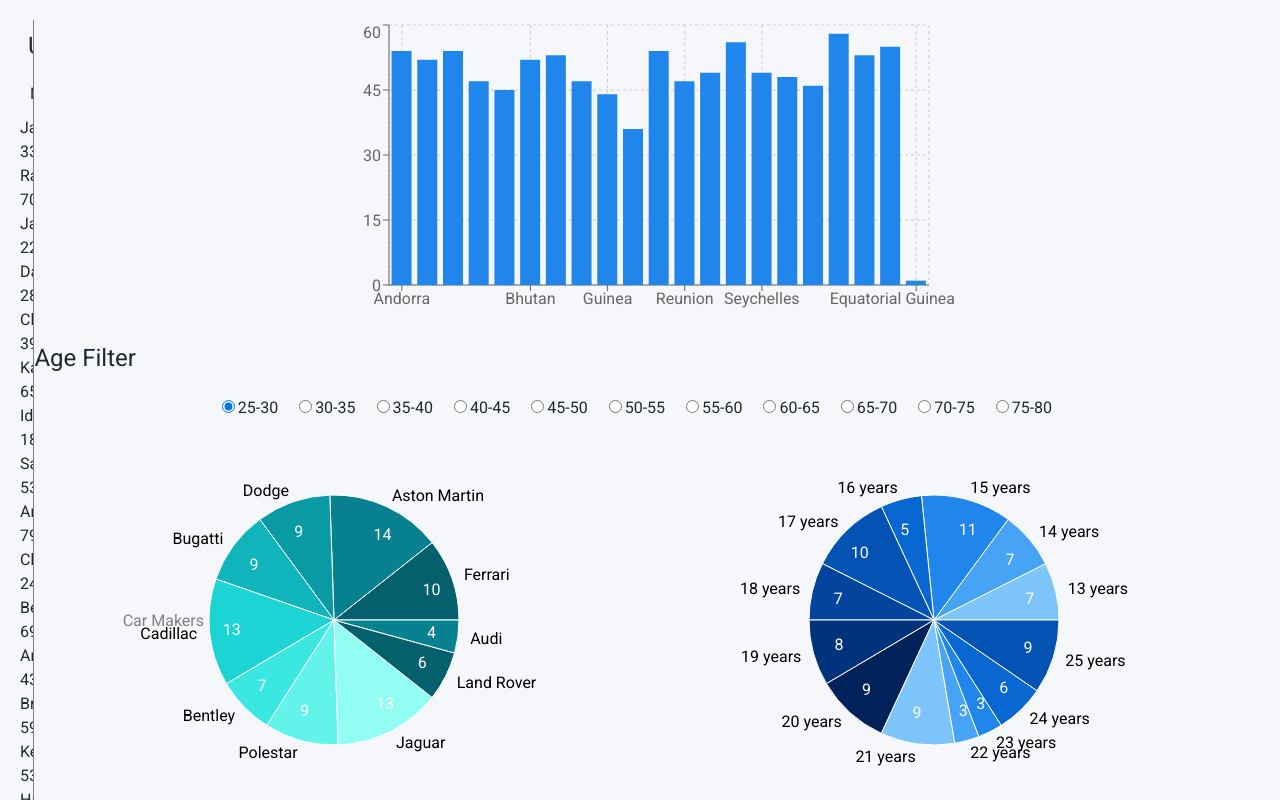
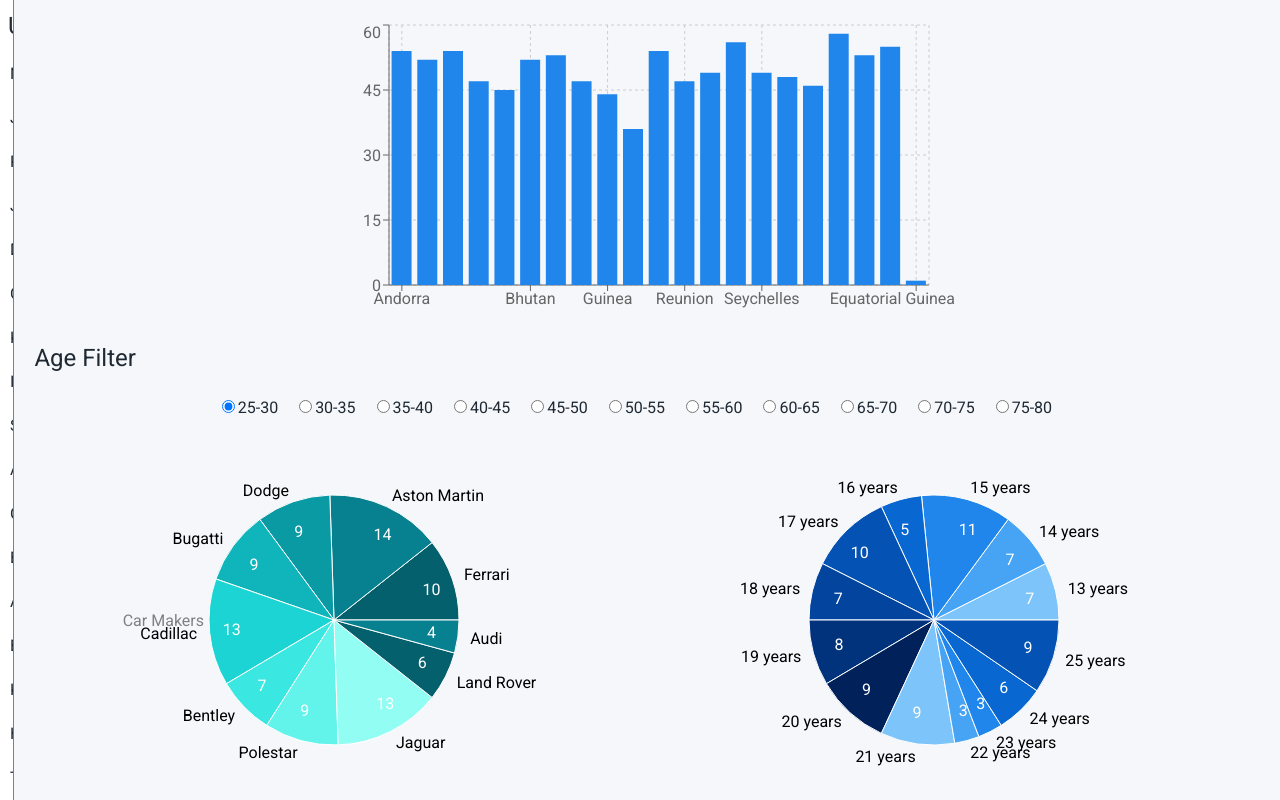
Before and after one commit to kenizaya/z-react-assignment, a React (Vite) app: page / in a window 1280 px wide. Shown: the top 800 px of the page. Built offline with nearby package versions, Linux system fonts and the light colour scheme.

Commit message:
Update UI

```diff
--- a/src/App.jsx
+++ b/src/App.jsx
@@ -7,10 +7,10 @@
 
 const App = () => {
   return (
-    <div style={{ width: '98vw', padding: '20px' }}>
+    <div style={{ width: '98vw' }}>
       <div style={{ display: 'flex' }}>
         <UserSidebar users={users} onUserClick={() => {}} />
-        <div>
+        <div style={{ padding: '20px' }}>
           <div
             style={{
               display: 'flex',
--- a/src/components/UserSidebar/UserSidebar.jsx
+++ b/src/components/UserSidebar/UserSidebar.jsx
@@ -34,8 +34,15 @@
         rowIndex={index}
       >
         <div
-          className={styles['user-left-sidebar']}
-          style={style}
+          // className={styles['user-left-sidebar']}
+          style={{
+            fontSize: '1rem',
+            display: 'flex',
+            justifyContent: 'space-between',
+            padding: '10px',
+            cursor: 'pointer',
+            ...style,
+          }}
           onClick={() => handleUserClick(user)}
         >
           <div>{user.username}</div>
@@ -52,9 +59,12 @@
         height: '100vh',
         width: '20%',
         overflowY: 'auto',
+        backgroundColor: 'white',
       }}
     >
-      <h2 style={{ margin: '0', padding: '0.5rem' }}>Users</h2>
+      <h2 style={{ margin: '0', padding: '0.5rem', textAlign: 'center' }}>
+        Users
+      </h2>
       <div
         style={{
           display: 'flex',
```
